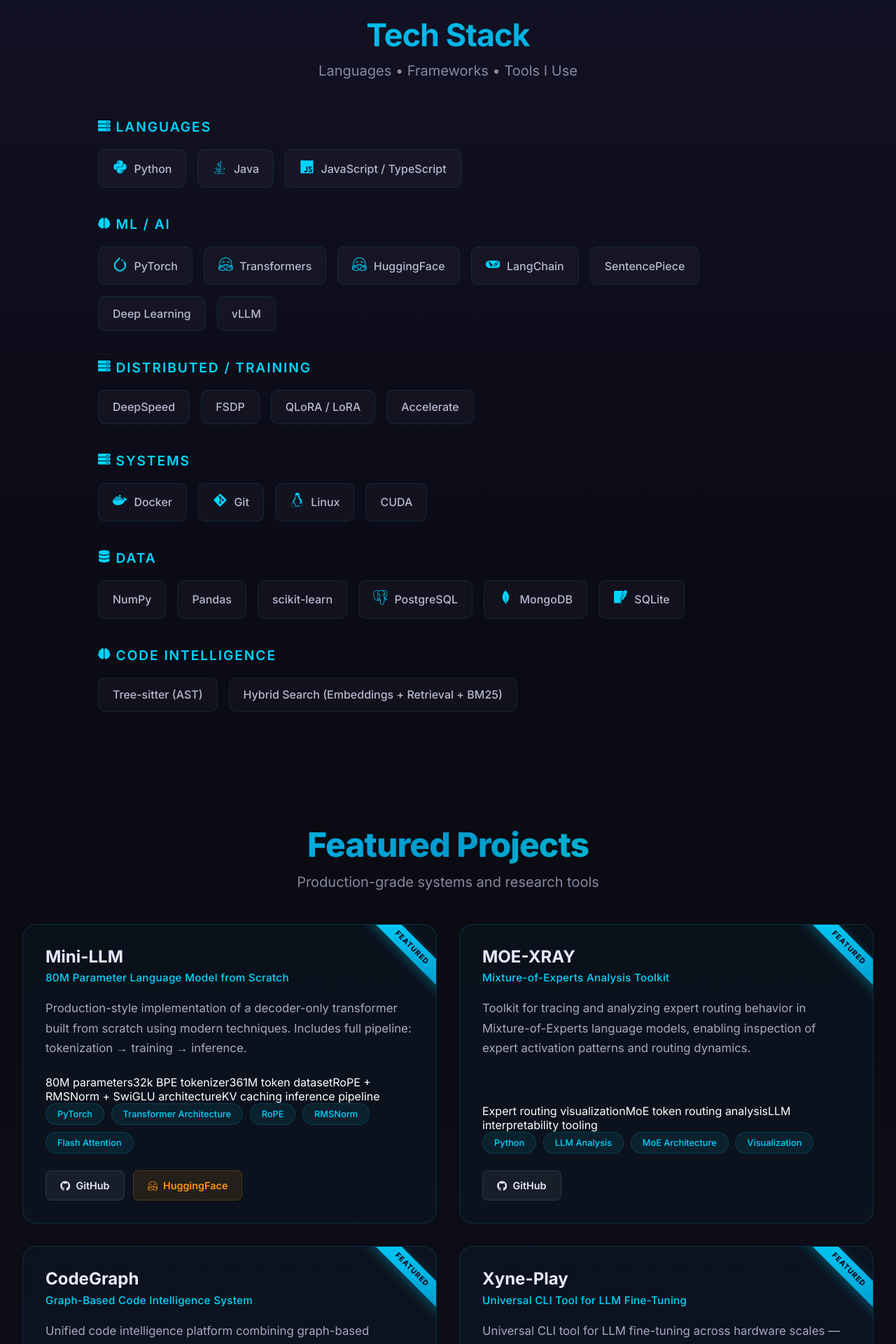
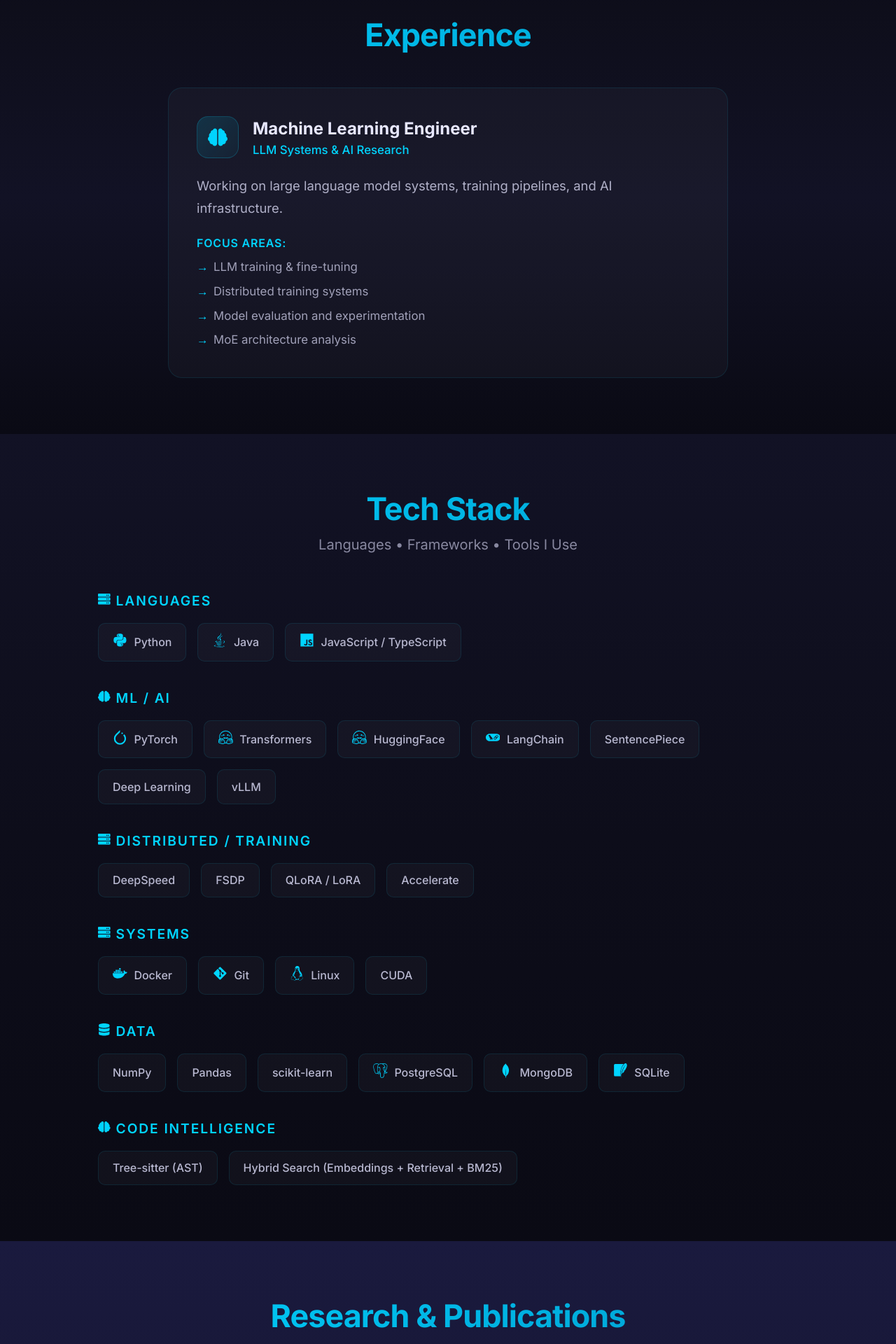
Before and after one commit to Ashx098/Portfolio, a React (Vite) app: page / in a window 1280 px wide. Shown: the part 1780-3700 px from the top of the page at 70% size. Built offline with nearby package versions, Linux system fonts and the light colour scheme.

Commit message:
Reorder sections with Research before Projects
Add Experience and Experiments sections

Ultraworked with Sisyphus

Co-authored-by: Sisyphus <clio-agent@sisyphuslabs.ai>

```diff
--- a/src/App.jsx
+++ b/src/App.jsx
@@ -2,11 +2,13 @@
 
 import HeroSection from './components/HeroSection';
 import About from './components/About';
+import Experience from './components/Experience';
 import Skills from './components/skills';
+import Research from './components/Research';
 import Projects from './components/Projects';
 import OpenSource from './components/OpenSource';
 import HuggingFace from './components/HuggingFace';
-import Research from './components/Research';
+import Experiments from './components/Experiments';
 import Contact from './components/Contact';
 import Footer from './components/Footer';
 
@@ -15,11 +17,13 @@
     <>
       <HeroSection />
       <About />
+      <Experience />
       <Skills />
+      <Research />
       <Projects />
       <OpenSource />
       <HuggingFace />
-      <Research />
+      <Experiments />
       <Contact />
       <Footer />
     </>
```
